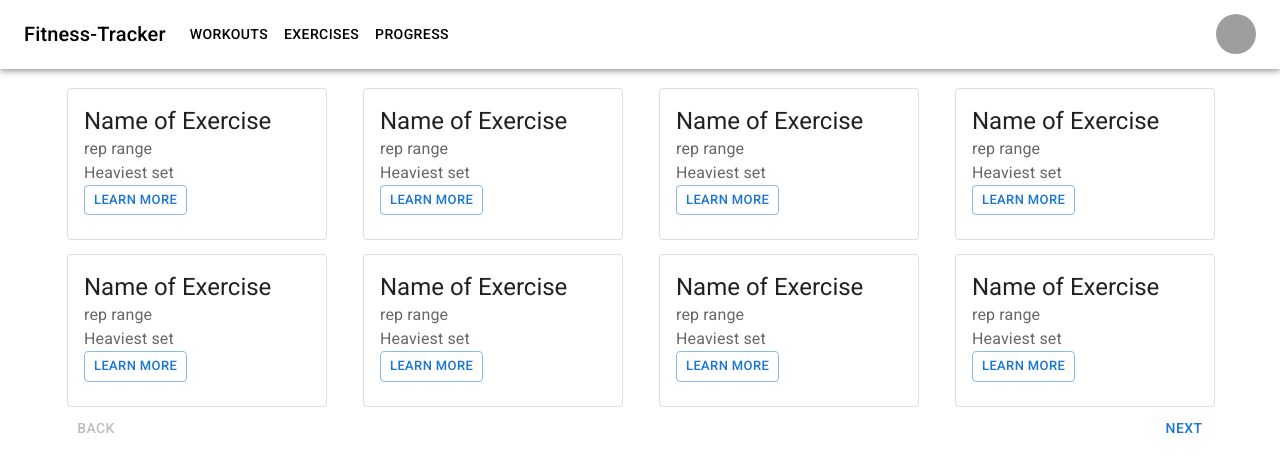
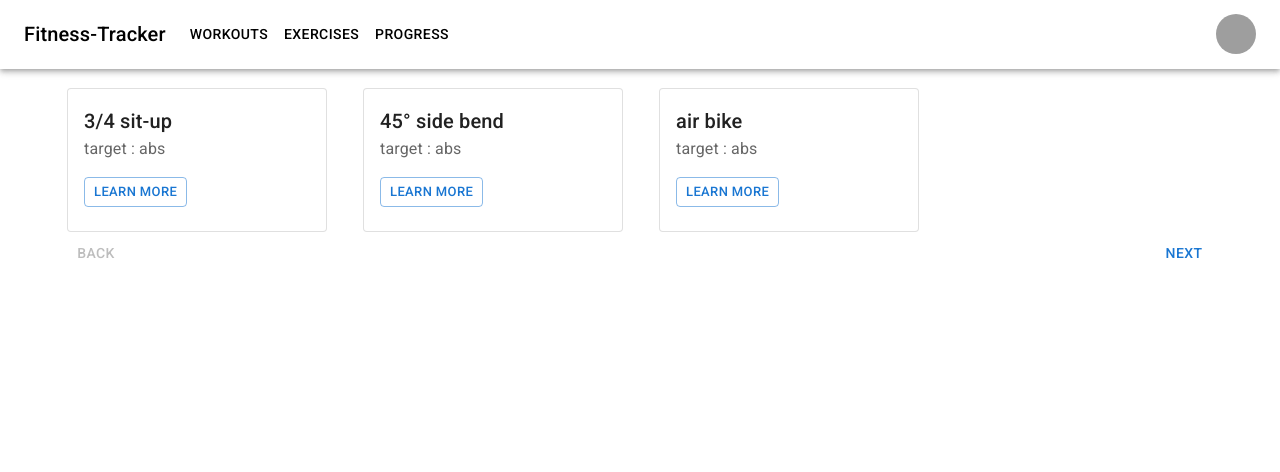
Before and after one commit to akshatgarg12/GetFit, a React (Create React App) app in the folder client/: page /workout/create in a window 1280 px wide. Shown: the top 472 px of the page. Built offline with nearby package versions, Linux system fonts and the light colour scheme; grey boxes are pictures that could not be loaded.

Commit message:
changes in workout cards and exercise db integration

```diff
--- a/client/src/Pages/CreateWorkout.tsx
+++ b/client/src/Pages/CreateWorkout.tsx
@@ -7,6 +7,7 @@ import { useEffect, useState } from 'react';
 import ExerciseCard from '../components/ExerciseCard';
 import InfoIcon from '@mui/icons-material/Info';
 import AddCircleOutlineOutlinedIcon from '@mui/icons-material/AddCircleOutlineOutlined';
+import Exercises from '../assets/exercises.json'
 interface CreateWorkoutPageProps {
 
 }
@@ -14,6 +15,8 @@ interface CreateWorkoutPageProps {
 
 interface Workout{
     id : string | number,
+    name : string,
+    target : string,
     sets : number,
     reps : number,
     progressive_overload : string,
@@ -24,7 +27,7 @@ interface WorkoutInfo{
     body_parts_targeted : Array<string>,
     notes ?: string
 }
-const createDefaultWorkoutObject = (id : string | number):Workout => ({id, sets : 1, reps : 12, progressive_overload: "yes", tips : ""})
+const createDefaultWorkoutObject = (exercise : any):Workout => ({...exercise, sets : 1, reps : 12, progressive_overload: "yes", tips : ""})
 
 const CreateWorkoutPage: React.FC<CreateWorkoutPageProps> = () => {
     // name, body parts targeted, notes by creator
@@ -39,15 +42,15 @@ const CreateWorkoutPage: React.FC<CreateWorkoutPageProps> = () => {
     }, [selectedExercises, formNumber])
 
 
-    const toggleSelection = (id:string|number) => {
-        const isAlreadySelected = selectedExercises.filter((e) => e.id === id).length > 0
+    const toggleSelection = (exercise : any) => {
+        const isAlreadySelected = selectedExercises.filter((e) => e.id === exercise.id).length > 0
         if(isAlreadySelected){
             setSelectedExercises((prev) => (
-                prev.filter((e) => e.id !== id)
+                prev.filter((e) => e.id !== exercise.id)
             ))
         }
         else{
-            setSelectedExercises([...selectedExercises, createDefaultWorkoutObject(id) ])
+            setSelectedExercises([...selectedExercises, createDefaultWorkoutObject(exercise) ])
         }
     }
     const openNextForm = () => {
@@ -99,18 +102,18 @@ const CreateWorkoutPage: React.FC<CreateWorkoutPageProps> = () => {
                 formNumber === 0 &&
                 <Grid container rowSpacing={1} columnSpacing={{ xs: 2, sm: 3, md: 4 }}>
                     {
-                        [1,2,3,4,5,6,7,8].map((exercise) => {
-                            const selected = selectedExercises.filter((e) => e.id === exercise).length > 0;
+                        [Exercises[0], Exercises[1], Exercises[2]].map(({id, name, target}) => {
+                            const selected = selectedExercises.filter((e) => e.id === id).length > 0;
                             let idx = -1;
                             if(selected){
                                 // find the index
                                 selectedExercises.forEach((w, i) => {
-                                    if(w.id === exercise) idx = i+1;
+                                    if(w.id === id) idx = i+1;
                                 })
                             }
                             return (
-                            <Grid key={exercise} item xs={6} sm={4} md={3}>
-                               <div style={{padding:"3px", border: selected ? "1px solid red" : "none"}} onClick={() => toggleSelection(exercise)}> {selected && <Typography color="text.secondary">{idx}</Typography>}<ExerciseCard id={exercise} /> </div>
+                            <Grid key={id} item xs={6} sm={4} md={3}>
+                               <div style={{padding:"3px", border: selected ? "1px solid red" : "none"}} onClick={() => toggleSelection({id, name, target})}> {selected && <Typography color="text.secondary">{idx}</Typography>}<ExerciseCard id={id} name={name} target={target} /> </div>
                             </Grid>
                             )
                         }
@@ -129,7 +132,7 @@ const CreateWorkoutPage: React.FC<CreateWorkoutPageProps> = () => {
                                 <Card variant="outlined" sx={{padding:"1rem"}}>
                                     <Stack sx={{margin : "auto"}}>
                                         <Box sx={{display:"flex", justifyContent:"space-between"}}>
-                                            <Typography>Name of Workout</Typography>
+                                            <Typography>{w.name}</Typography>
                                             {/* make this a btn to the url of workout */}
                                              <InfoIcon />
                                         </Box>
@@ -193,7 +196,7 @@ const CreateWorkoutPage: React.FC<CreateWorkoutPageProps> = () => {
                         sx={{ '&:last-child td, &:last-child th': { border: 0 } }}
                         >
                         <TableCell sx={{cursor : "pointer"}} component="th" scope="row">
-                            Names
+                            {w.name}
                         </TableCell>
                         <TableCell align="right">{w.sets}</TableCell>
                         <TableCell align="right">{w.reps}</TableCell>
--- a/client/src/Pages/ExerciseInfo.tsx
+++ b/client/src/Pages/ExerciseInfo.tsx
@@ -2,7 +2,9 @@ import Container from "@mui/material/Container";
 import Typography from '@mui/material/Typography';
 import Button from '@mui/material/Button';
 import ArrowBackIcon from '@mui/icons-material/ArrowBack';
-import { useNavigate } from "react-router-dom";
+import { useNavigate, useParams } from "react-router-dom";
+import Exercises from '../assets/exercises.json'
+
 interface ExerciseInfoPageProps {
 
 }
@@ -10,6 +12,18 @@ interface ExerciseInfoPageProps {
 const ExerciseInfoPage: React.FC<ExerciseInfoPageProps> = () => {
     // show a btn to edit or delete the exercise
     const navigate = useNavigate()
+    const {id} = useParams()
+    const ifExerciseExists = Exercises.filter((exercise) => exercise.id === id).length > 0
+    if(!ifExerciseExists){
+        return (
+        <Typography variant="h6" gutterBottom component="div">
+             Exercise does not exists
+        </Typography>
+        )
+    }
+
+    const {name, target, gifUrl, equipment, bodyPart} = Exercises.filter((exercise) => exercise.id === id)[0]
+
     const onClickGoBackHandler = () => {
         navigate(-1);
     }
@@ -19,20 +33,19 @@ const ExerciseInfoPage: React.FC<ExerciseInfoPageProps> = () => {
                 Go Back
             </Button>
             <Typography variant="h3" gutterBottom component="div">
-                Name of Exercise
+                {name}
+            </Typography>
+            <img src={gifUrl} alt="exercise-tutorial"/>
+            <Typography variant="h6" gutterBottom component="div">
+                Muscle targeted : {target}
             </Typography>
             <Typography variant="h6" gutterBottom component="div">
-                Muscles Targeted
+                Equipment required : {equipment}
             </Typography>
             <Typography variant="h6" gutterBottom component="div">
-                Max weight for personal record
+                Body Part targeted : {bodyPart}
             </Typography>
-            <Typography variant="body1" gutterBottom>
-                Personal tips and tricks to perform
-            </Typography>
-            <Typography color="text.secondary" variant="subtitle1" gutterBottom component="div">
-                Last updated
-            </Typography>
+
         </Container>
     );
 }
--- a/client/src/Pages/Exercises.tsx
+++ b/client/src/Pages/Exercises.tsx
@@ -3,16 +3,16 @@ import Grid from '@mui/material/Grid';
 import Box from '@mui/material/Box';
 import Container from '@mui/material/Container';
 import ExerciseCard from '../components/ExerciseCard';
-
+import Exercises from '../assets/exercises.json'
 
 interface ExercisesPageProps {
 
 }
 
 const ExercisesPage: React.FC<ExercisesPageProps> = () => {
-    // call for exercises of user
     // render those exercise from array based on category
     // add a btn to add new exercise
+    // render only a few at a time.. like 4-5 of each bodypart and create a search option / view all for each category
     return (
         <div>
             <Box sx={{padding : "20px"}} mb="1.5">
@@ -22,9 +22,9 @@ const ExercisesPage: React.FC<ExercisesPageProps> = () => {
             <Container>
                 <Grid container rowSpacing={1} columnSpacing={{ xs: 2, sm: 3, md: 4 }}>
                     {
-                        [1,2,3,4,5,6,7,8].map((exercise) => (
-                            <Grid key={exercise} item xs={6} sm={4} md={3}>
-                                <ExerciseCard id={exercise} />
+                        Exercises.map(({id, name, target}) => (
+                            <Grid key={id} item xs={6} sm={4} md={3}>
+                                <ExerciseCard id={id} name={name} target={target} />
                             </Grid>
                         ))
                     }
--- a/client/src/Pages/Progress.tsx
+++ b/client/src/Pages/Progress.tsx
@@ -10,7 +10,6 @@ const ProgressPage: React.FC<ProgressPageProps> = () => {
     return (
         <Container>
             btn to add progress
-            contain three pics of each 15 days
             {
                 [1, 2, 3].map((id) => (
                     <ProgressDiv />
--- a/client/src/Pages/WorkoutInfo.tsx
+++ b/client/src/Pages/WorkoutInfo.tsx
@@ -40,7 +40,7 @@ const WorkoutInfoPage: React.FC<WorkoutInfoPageProps> = () => {
     }
     const openExerciseInfo = () => {
         // whatever id is passed through the row clicked
-        navigate('/exercise/' + 1 + "?go_back=current_url");
+        navigate('/exercise/' + 1);
     }
     return (
         <Container>
--- a/client/src/components/ExerciseCard.tsx
+++ b/client/src/components/ExerciseCard.tsx
@@ -1,32 +1,34 @@
 import Card from '@mui/material/Card';
 import CardContent from '@mui/material/CardContent';
+import CardActions from '@mui/material/CardActions';
 import Button from '@mui/material/Button';
 import Typography from '@mui/material/Typography';
 import { useNavigate } from "react-router-dom";
 
 interface ExerciseCardProps {
-    id : string | number
+    id : string | number,
+    name : string,
+    target : string
 }
 
-const ExerciseCard: React.FC<ExerciseCardProps> = ({id}) => {
+const ExerciseCard: React.FC<ExerciseCardProps> = ({id, name, target}) => {
     // redirect to info page on click
     const navigate = useNavigate()
     const onClickHandler = () => {
        navigate('/exercise/' + id)
     }
     return (
-        <Card variant="outlined" sx={{ width:"100%", maxWidth:"300px",  margin : "auto" }}>
+        <Card variant="outlined" sx={{ width:"100%", maxWidth:"300px",height:"100%", margin : "auto" }}>
         <CardContent>
-            <Typography variant="h5" component="div">
-                Name of Exercise
+            <Typography variant="h6" component="div">
+                {name}
             </Typography>
             <Typography color="text.secondary">
-            rep range
+                target  : {target}
             </Typography>
-            <Typography color="text.secondary">
-            Heaviest set
-            </Typography>
-            <Button variant="outlined" size="small" onClick={onClickHandler}>Learn More</Button>
+            <CardActions sx={{margin:"0", padding:"0"}}>
+                <Button sx={{marginTop:"1rem"}} variant="outlined" size="small" onClick={onClickHandler}>Learn More</Button>
+            </CardActions>
         </CardContent>
     </Card>
     );
```
Also changed, not shown: client/src/assets/exercises.json (renamed from client/public/assets/exercises.json).
